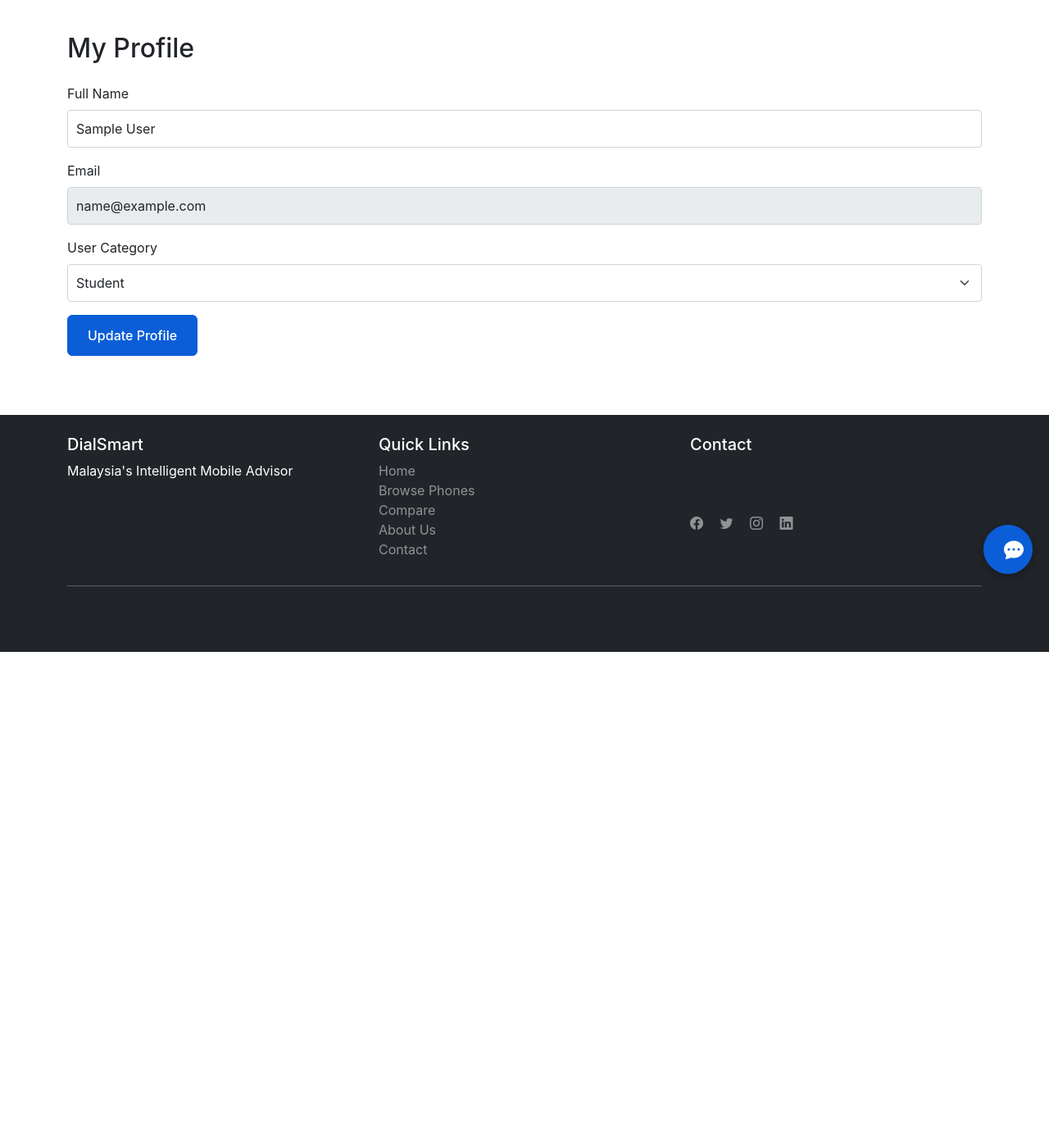
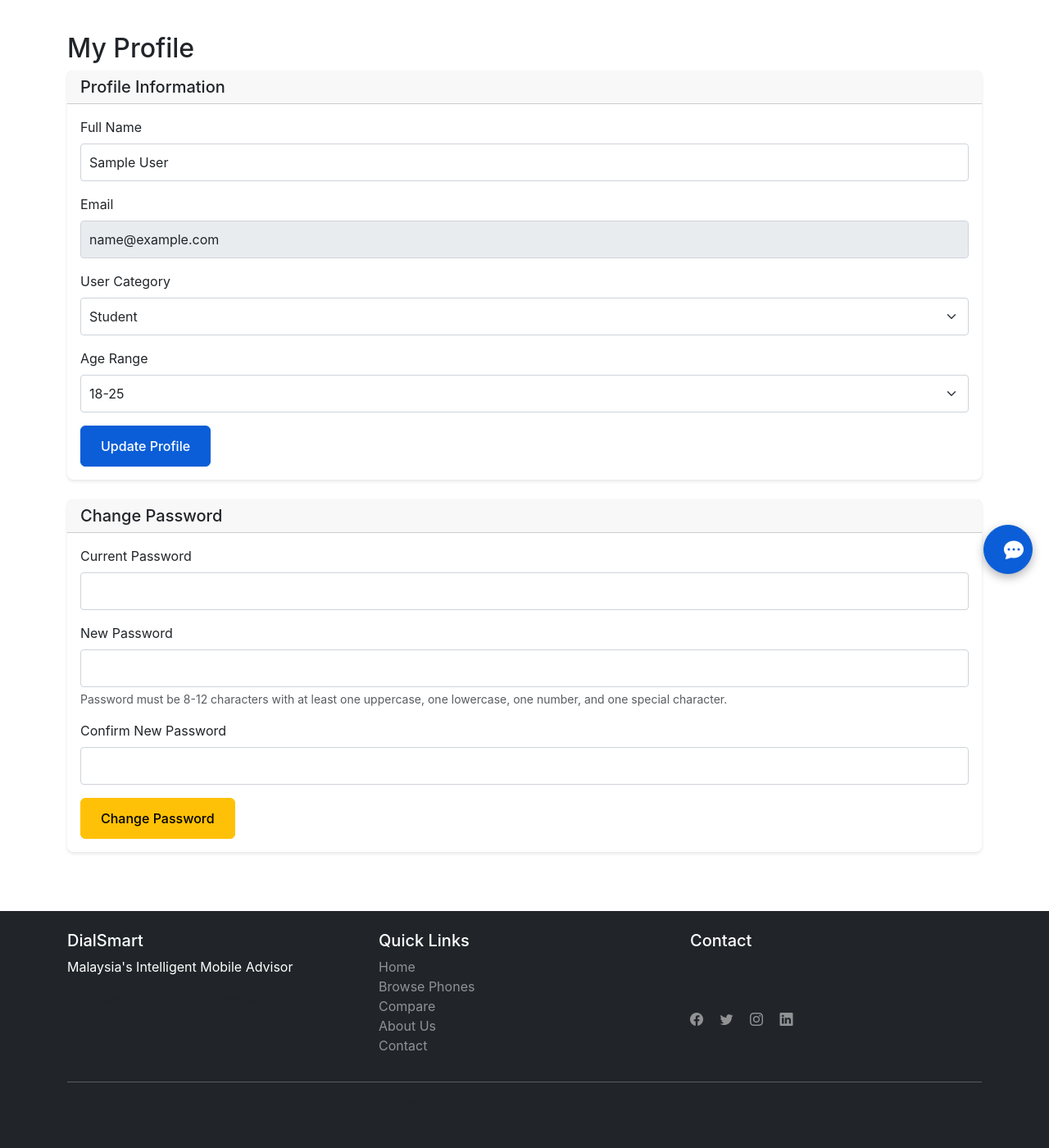
Before and after one commit to AlisonOoi123/DialSmart, a Flask app: page /profile in a window 1280 px wide. Shown: the part 80-1480 px from the top of the page at 82% size. Before the commit the page ends 875 px from the top, so only its background shows below. Run offline with Flask 3, Linux system fonts and the light colour scheme; the visitor is signed in with stand-in values (Sample User, id 1).

Commit message:
Add files via upload

```diff
--- a/app/templates/user/profile.html
+++ b/app/templates/user/profile.html
@@ -3,7 +3,14 @@
 {% block content %}
 <div class="container py-4">
     <h2>My Profile</h2>
-    <form method="POST" class="mt-4">
+
+    <!-- Profile Information -->
+    <div class="card mb-4">
+        <div class="card-header">
+            <h5 class="mb-0">Profile Information</h5>
+        </div>
+        <div class="card-body">
+            <form method="POST" id="profileForm">
                 <div class="mb-3">
                     <label class="form-label">Full Name</label>
                     <input type="text" name="full_name" class="form-control" value="{{ current_user.full_name }}" required>
@@ -18,10 +25,73 @@
                         <option value="Student" {% if current_user.user_category == 'Student' %}selected{% endif %}>Student</option>
                         <option value="Working Professional" {% if current_user.user_category == 'Working Professional' %}selected{% endif %}>Working Professional</option>
                         <option value="Senior Citizen" {% if current_user.user_category == 'Senior Citizen' %}selected{% endif %}>Senior Citizen</option>
-                <option value="Others" {% if current_user.user_category == 'Others' %}selected{% endif %}>Others</option>
+                    </select>
+                </div>
+                <div class="mb-3">
+                    <label class="form-label">Age Range</label>
+                    <select name="age_range" class="form-select">
+                        <option value="18-25" {% if current_user.age_range == '18-25' %}selected{% endif %}>18-25</option>
+                        <option value="26-35" {% if current_user.age_range == '26-35' %}selected{% endif %}>26-35</option>
+                        <option value="36-45" {% if current_user.age_range == '36-45' %}selected{% endif %}>36-45</option>
+                        <option value="46-60" {% if current_user.age_range == '46-60' %}selected{% endif %}>46-60</option>
+                        <option value="60+" {% if current_user.age_range == '60+' %}selected{% endif %}>60+</option>
                     </select>
                 </div>
                 <button type="submit" class="btn btn-primary">Update Profile</button>
             </form>
         </div>
+    </div>
+
+    <!-- Change Password -->
+    <div class="card">
+        <div class="card-header">
+            <h5 class="mb-0">Change Password</h5>
+        </div>
+        <div class="card-body">
+            <form method="POST" id="passwordForm">
+                <div class="mb-3">
+                    <label class="form-label">Current Password</label>
+                    <input type="password" name="current_password" class="form-control" id="currentPassword">
+                </div>
+                <div class="mb-3">
+                    <label class="form-label">New Password</label>
+                    <input type="password" name="new_password" class="form-control" id="newPassword">
+                    <div class="form-text">
+                        Password must be 8-12 characters with at least one uppercase, one lowercase, one number, and one special character.
+                    </div>
+                </div>
+                <div class="mb-3">
+                    <label class="form-label">Confirm New Password</label>
+                    <input type="password" class="form-control" id="confirmPassword">
+                </div>
+                <button type="submit" class="btn btn-warning" onclick="return validatePasswordForm()">Change Password</button>
+            </form>
+        </div>
+    </div>
+</div>
+
+<script>
+function validatePasswordForm() {
+    const newPassword = document.getElementById('newPassword').value;
+    const confirmPassword = document.getElementById('confirmPassword').value;
+    const currentPassword = document.getElementById('currentPassword').value;
+
+    if (!currentPassword) {
+        alert('Please enter your current password');
+        return false;
+    }
+
+    if (!newPassword) {
+        alert('Please enter a new password');
+        return false;
+    }
+
+    if (newPassword !== confirmPassword) {
+        alert('New password and confirm password do not match');
+        return false;
+    }
+
+    return true;
+}
+</script>
 {% endblock %}
```
Lines whose indentation alone changed are shown as unchanged.
